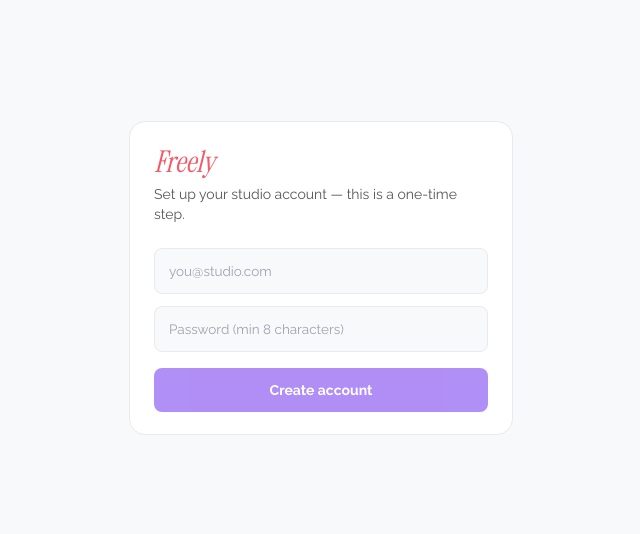
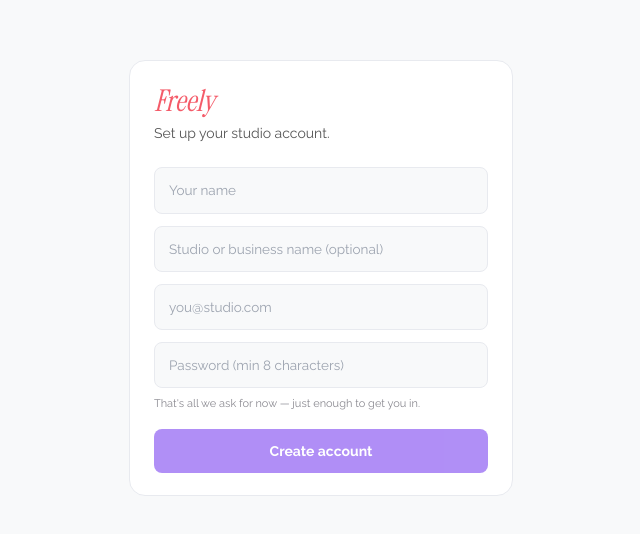
Before and after one commit to barbiameli/freely, a Next.js app: page /signup in a window 1280 px wide. Shown: the part 122-656 px from the top of the page, without its empty margins (319-959 px from the left). Built offline with nearby package versions, Linux system fonts and the light colour scheme; no server answers; the database is empty.

Commit message:
Open signup to anyone; collect name/studio name at signup

```diff
--- a/src/actions/auth.ts
+++ b/src/actions/auth.ts
@@ -6,28 +6,23 @@ import { prisma } from "@/lib/prisma";
 export type SignUpResult = { ok: true } | { ok: false; error: string };
 
 /**
- * Open sign-up is only for bootstrapping the very first account (the studio
- * owner). Every account after that is created by redeeming a team invite
- * (see actions/team.ts) — a teammate can't just sign themselves up.
+ * Open sign-up — anyone can create their own separate Freely account/studio.
+ * Basic info only (name, optional studio name) is collected here; nothing
+ * more invasive yet. Teammates can still be added to an existing studio
+ * afterward via a Team invite (see actions/team.ts), which is a distinct
+ * flow from this one.
  */
 export async function signUpAction(formData: FormData): Promise<SignUpResult> {
   const email = String(formData.get("email") || "").toLowerCase().trim();
   const password = String(formData.get("password") || "");
+  const name = String(formData.get("name") || "").trim();
+  const studioName = String(formData.get("studioName") || "").trim();
 
-  if (!email || !password) {
-    return { ok: false, error: "Email and password are required." };
+  if (!email || !password || !name) {
+    return { ok: false, error: "Name, email, and password are required." };
   }
   if (password.length < 8) {
     return { ok: false, error: "Password must be at least 8 characters." };
-  }
-
-  const existingCount = await prisma.user.count();
-  if (existingCount > 0) {
-    return {
-      ok: false,
-      error:
-        "An account already exists for this studio. Sign in instead, or ask the studio owner for a Team invite link.",
-    };
   }
 
   const existing = await prisma.user.findUnique({ where: { email } });
@@ -36,12 +31,9 @@ export async function signUpAction(formData: FormData): Promise<SignUpResult> {
   }
 
   const passwordHash = await bcrypt.hash(password, 12);
-  await prisma.user.create({ data: { email, passwordHash } });
+  await prisma.user.create({
+    data: { email, passwordHash, name, studioName: studioName || null },
+  });
 
   return { ok: true };
 }
-
-export async function canSignUp(): Promise<boolean> {
-  const count = await prisma.user.count();
-  return count === 0;
-}
--- a/src/app/(auth)/signup/page.tsx
+++ b/src/app/(auth)/signup/page.tsx
@@ -1,19 +1,12 @@
-import { redirect } from "next/navigation";
-import { canSignUp } from "@/actions/auth";
 import { SignUpForm } from "./signup-form";
 import { Card } from "@/components/ui/card";
 
-export default async function SignUpPage() {
-  const allowed = await canSignUp();
-  if (!allowed) redirect("/signin");
-
+export default function SignUpPage() {
   return (
     <div className="min-h-screen flex items-center justify-center bg-paper">
       <Card className="w-full max-w-sm">
         <h1 className="font-display italic text-3xl text-coral mb-1">Freely</h1>
-        <p className="text-slate text-sm mb-6">
-          Set up your studio account — this is a one-time step.
-        </p>
+        <p className="text-slate text-sm mb-6">Set up your studio account.</p>
         <SignUpForm />
       </Card>
     </div>
--- a/src/app/(auth)/signup/signup-form.tsx
+++ b/src/app/(auth)/signup/signup-form.tsx
@@ -8,6 +8,8 @@ import { Button } from "@/components/ui/button";
 
 export function SignUpForm() {
   const router = useRouter();
+  const [name, setName] = useState("");
+  const [studioName, setStudioName] = useState("");
   const [email, setEmail] = useState("");
   const [password, setPassword] = useState("");
   const [error, setError] = useState("");
@@ -19,6 +21,8 @@ export function SignUpForm() {
     setError("");
 
     const formData = new FormData();
+    formData.set("name", name);
+    formData.set("studioName", studioName);
     formData.set("email", email);
     formData.set("password", password);
     const result = await signUpAction(formData);
@@ -43,6 +47,18 @@ export function SignUpForm() {
   return (
     <form onSubmit={handleSubmit} className="flex flex-col gap-3">
       <input
+        value={name}
+        onChange={(e) => setName(e.target.value)}
+        placeholder="Your name"
+        className="w-full font-body text-[13.5px] text-ink bg-paper border border-line rounded-lg px-3.5 py-3 outline-none box-border"
+      />
+      <input
+        value={studioName}
+        onChange={(e) => setStudioName(e.target.value)}
+        placeholder="Studio or business name (optional)"
+        className="w-full font-body text-[13.5px] text-ink bg-paper border border-line rounded-lg px-3.5 py-3 outline-none box-border"
+      />
+      <input
         value={email}
         onChange={(e) => setEmail(e.target.value)}
         placeholder="you@studio.com"
@@ -55,10 +71,13 @@ export function SignUpForm() {
         placeholder="Password (min 8 characters)"
         className="w-full font-body text-[13.5px] text-ink bg-paper border border-line rounded-lg px-3.5 py-3 outline-none box-border"
       />
+      <p className="text-[11px] text-text-muted -mt-1">
+        That&apos;s all we ask for now — just enough to get you in.
+      </p>
       {error && <div className="text-overdue text-xs">{error}</div>}
       <Button
         type="submit"
-        disabled={loading || !email || password.length < 8}
+        disabled={loading || !name.trim() || !email || password.length < 8}
         className="justify-center mt-1"
       >
         {loading ? "Creating account..." : "Create account"}
```
Also changed, not shown: 1 other file (tests, documents, lock files or other folders).
